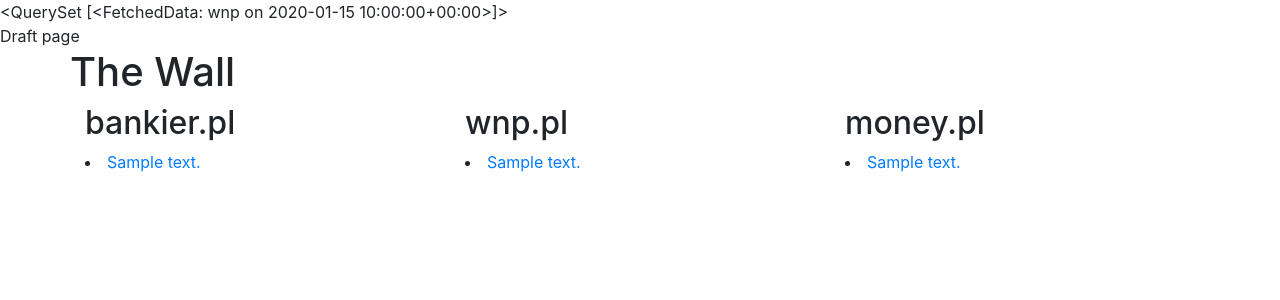
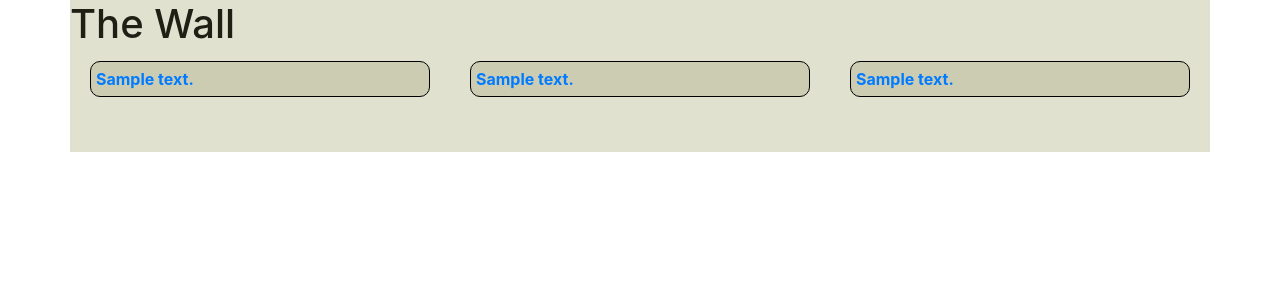
Before and after one commit to AdamSarach/thewall, a Django app: template backend/templates/backend/home.html in a window 1280 px wide. Shown: the top 300 px of the page. Run offline with Django 3.2, Linux system fonts and the light colour scheme; tables that the repository leaves empty hold one stand-in row (values such as "Sample post"); the template is opened without the code that fills it: values that come from a table or form of the project are taken from there, most other values are stand-ins (such as "Sample title", 1, 10 or a date in 2020); parts of the project's set-up code (start-up, migrations or seed data) failed here and were passed over; some libraries are stand-ins or nearby versions.

Commit message:
Fixed layout and readme file

```diff
--- /dev/null
+++ b/backend/static/styles.css
@@ -0,0 +1,18 @@
+.info-box {
+    background-color: #ccccb3;
+    border: 0px solid linen;
+    border-radius: 10px;
+    font-weight: bold;
+    margin: 5px;
+    border: 1px solid black;
+    padding: 5px;
+}
+
+h1 {
+    color: #1f1f14;
+}
+
+.container {
+    background-color: #e1e1d0;
+    padding-bottom: 50px;
+}
--- a/backend/templates/backend/home.html
+++ b/backend/templates/backend/home.html
@@ -1,44 +1,55 @@
+{% load static %}
+
 <!DOCTYPE html>
 <html lang="en">
 <head>
     <meta charset="UTF-8">
+    <meta name="viewport" content="width=device-width, initial-scale=1">
     <title>Title</title>
     <link rel="stylesheet" href="https://stackpath.bootstrapcdn.com/bootstrap/4.3.1/css/bootstrap.min.css"
           integrity="sha384-ggOyR0iXCbMQv3Xipma34MD+dH/1fQ784/j6cY/iJTQUOhcWr7x9JvoRxT2MZw1T" crossorigin="anonymous">
+    <link rel="stylesheet"
+          href="{% static 'styles.css' %}"
+          type="text/css">
+
+
 </head>
 <body>
 
-{{ bankier }}<br>
-Draft page
 
 <div class="container">
     <div class="row">
         <h1>The Wall</h1>
     </div>
     <div class="row">
-        <div class="col-sm">
-        <h2>bankier.pl</h2>
         {% for article in content_bankier %}
-                <li><a href={{ article.url }}>{{ article.description }}</a></li>
+            <div class="col-sm-4">
+                <div class="info-box">
+                    <a href={{ article.url }}>{{ article.description }}</a>
+                </div>
+
+            </div>
         {% endfor %}
+
+        {% for article in content_wnp %}
+            <div class="col-sm-4">
+                <div class="info-box">
+                    <a href={{ article.url }}>{{ article.description }}</a>
                 </div>
-        <div class="col-sm">
-        <h2>wnp.pl</h2>
-            {% for article in content_wnp %}
-                <li><a href={{ article.url }}>{{ article.description }}</a></li>
+
+            </div>
         {% endfor %}
+
+        {% for article in content_money %}
+            <div class="col-sm-4">
+                <div class="info-box">
+                    <a href={{ article.url }}>{{ article.description }}</a>
                 </div>
-        <div class="col-sm">
-        <h2>money.pl</h2>
-            {% for article in content_money %}
-                <li><a href={{ article.url }}>{{ article.description }}</a></li>
+
+            </div>
         {% endfor %}
     </div>
 </div>
-    <ul>
-
-    </ul>
-
 
 <script src="https://code.jquery.com/jquery-3.3.1.slim.min.js"
         integrity="sha384-q8i/X+965DzO0rT7abK41JStQIAqVgRVzpbzo5smXKp4YfRvH+8abtTE1Pi6jizo"
--- a/project/settings.py
+++ b/project/settings.py
@@ -26,9 +26,9 @@
 
 
 # SECURITY WARNING: don't run with debug turned on in production!
-DEBUG = False
+DEBUG = True
 
-ALLOWED_HOSTS = []
+ALLOWED_HOSTS = ["*"]
 
 
 # Application definition
```
Also changed, not shown: readme.md. Lines whose indentation alone changed are shown as unchanged.
